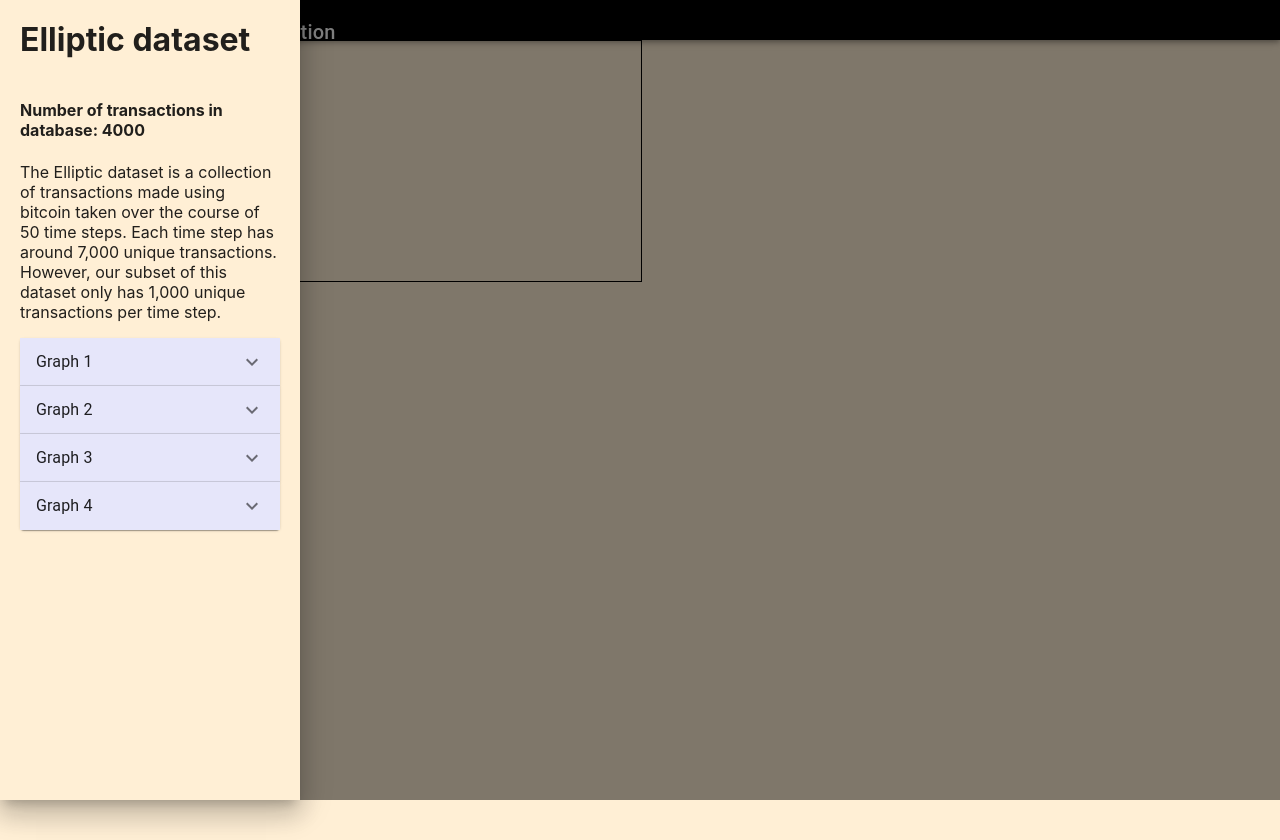
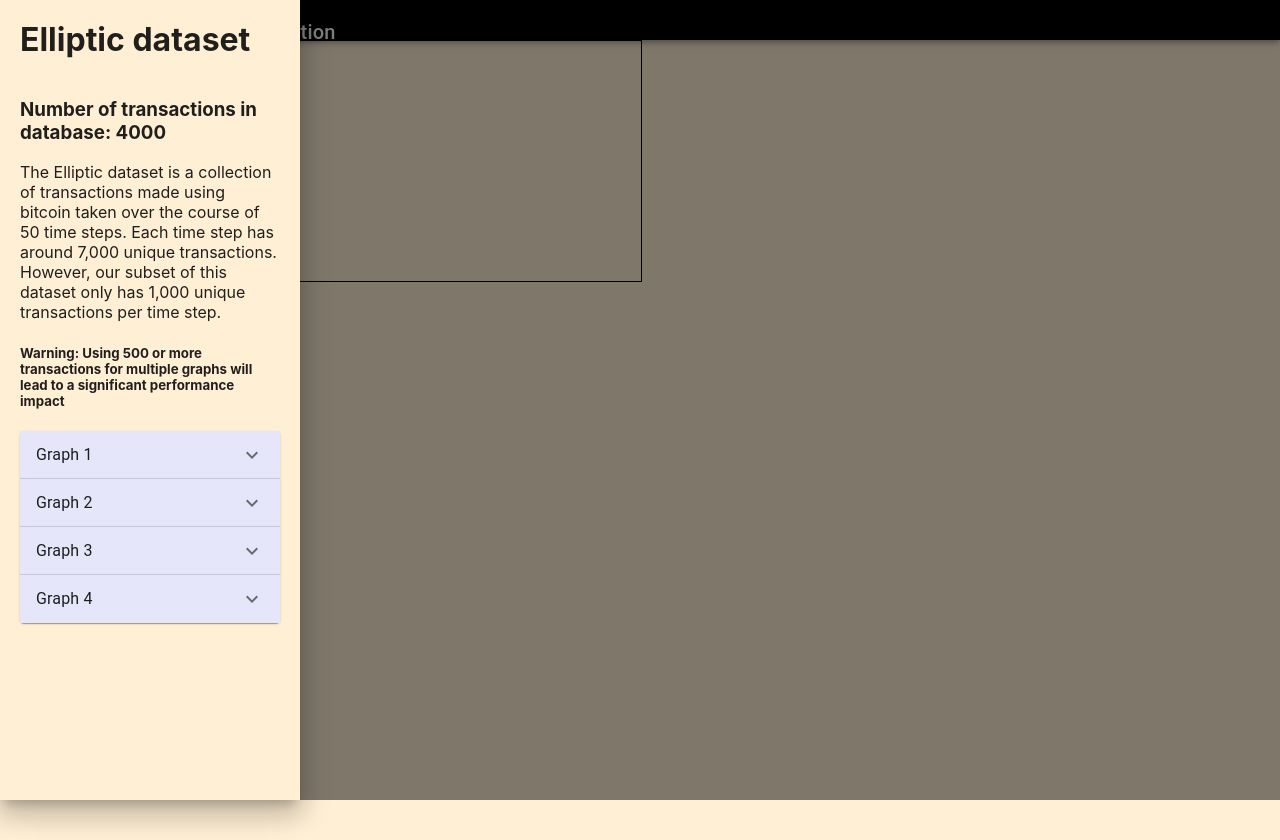
Before and after one commit to sharzy720/capstone22_23, a React (Create React App) app: page / in a window 1280 px wide. Both pictures are taken after a click on the button "menu". Built offline with nearby package versions, Linux system fonts and the light colour scheme.

Commit message:
Added a warning in the details drawer about display 500 or more translations when using multiple visualizations

```diff
--- a/src/components/AppBar.js
+++ b/src/components/AppBar.js
@@ -127,7 +127,7 @@ export default function ButtonAppBar(props) {
                     <br/>
 
                     {/* sub information */}
-                    <h4>Number of transactions in database: 4000</h4>
+                    <h3>Number of transactions in database: 4000</h3>
 
 
                     {/* Details about the dataset */}
@@ -135,6 +135,10 @@ export default function ButtonAppBar(props) {
                         The Elliptic dataset is a collection of transactions made using bitcoin taken over the course of 50 time steps.
                         Each time step has around 7,000 unique transactions. However, our subset of this dataset only has 1,000 unique transactions per time step.
                     </p>
+
+                    <h5>
+                        Warning: Using 500 or more transactions for multiple graphs will lead to a significant performance impact
+                    </h5>
 
                     <SimpleAccordion timestep={props.timestep} setTimestep={props.setTimestep}
                                      limit={props.limit} setLimit={props.setLimit}
```
